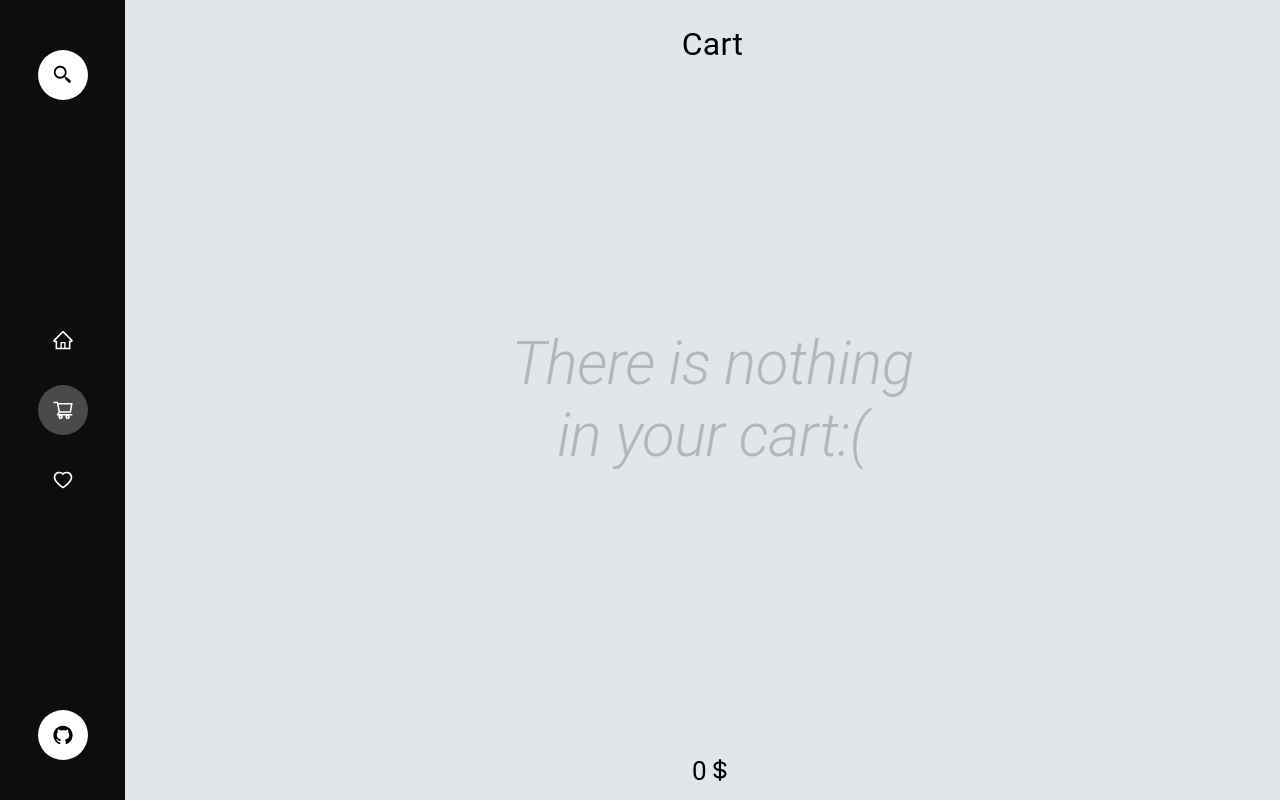
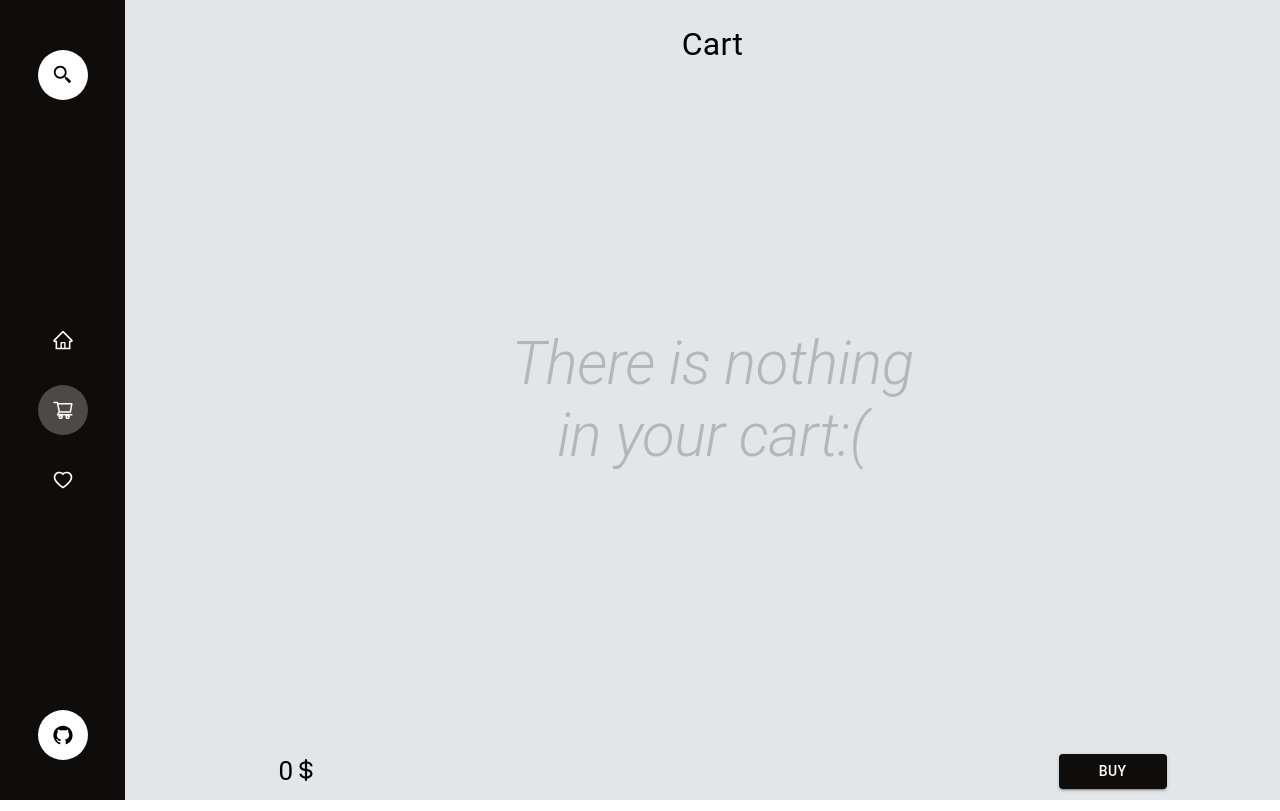
Before and after one commit to PohribniakRoman/Meal-App, a React (Vite) app: page /cart in a window 1280 px wide. Built offline with nearby package versions, Linux system fonts and the light colour scheme.

Commit message:
add price btn

```diff
--- a/src/components/Dish/Ingredient.tsx
+++ b/src/components/Dish/Ingredient.tsx
@@ -56,6 +56,7 @@ export const Ingredient:React.FC<Ingredient> = ({data}) =>{
                 }
             }
         }}
+
         onTouchEnd={()=>{setHelperState({isVisivle:false,x:0,y:0})}}
         onMouseOut={(event)=>{
             const element = event.target as HTMLDivElement;
--- a/src/components/SideCart.tsx
+++ b/src/components/SideCart.tsx
@@ -1,4 +1,4 @@
-import { useSelector } from "react-redux"
+import { useDispatch, useSelector } from "react-redux"
 import { State } from "../services/reducers/combinedReducer"
 import { Button, Typography } from "@mui/material"
 import { BiDollar } from "react-icons/bi"
@@ -10,6 +10,7 @@ import { CartPlaceholder } from "./CartPlaceholder"
 export const SideCart:React.FC = () =>{
     const cart = useSelector((state:State)=>state.cart)
     const container = useRef<null|HTMLDivElement>(null);
+    const dispatch = useDispatch();
     const resize = (event:MouseEvent | "resize") =>{
             const size = window.innerWidth - (event !== "resize"?event.x:0);
             const dishContainer:HTMLDivElement|null = document.querySelector("#page-container");
@@ -55,7 +56,7 @@ export const SideCart:React.FC = () =>{
             </div>
             <div className="side-cart__controls">
                 <Typography className="side-cart__price"><Counter value={cart.price}/><BiDollar/></Typography>
-                <Button variant="contained" className="side-cart__buy">Buy</Button>
+                <Button variant="contained" onClick={()=>{dispatch({type:"SELL_ITEMS"})}} className="side-cart__buy">Buy</Button>
             </div>
         </div>
     </section>
--- a/src/pages/Cart.tsx
+++ b/src/pages/Cart.tsx
@@ -1,7 +1,7 @@
-import { Typography } from "@mui/material";
+import { Button, Typography } from "@mui/material";
 import { Navbar } from "../components/Navbar"
 import { Dish } from "../components/Dish/Dish"
-import { useSelector } from "react-redux";
+import { useDispatch, useSelector } from "react-redux";
 import { State } from "../services/reducers/combinedReducer";
 import { BiDollar } from "react-icons/bi";
 import { Counter } from "../components/Counter";
@@ -10,6 +10,7 @@ import { CartPlaceholder } from "../components/CartPlaceholder";
 
 export const Cart:React.FC = () =>{
     const cart = useSelector((state:State)=>state.cart)
+    const dispatch = useDispatch();
 
     return <section className="page">
         <Navbar/>
@@ -20,7 +21,10 @@ export const Cart:React.FC = () =>{
                     return <Dish key={product.idMeal} product={product}/>
                 })}
             </div>
-            <Typography className="side-cart__price" sx={{textAlign:"center"}}> <Counter value={cart.price}/><BiDollar/></Typography>
+            <div className="side-cart__controls">
+                <Typography className="side-cart__price"><Counter value={cart.price}/><BiDollar/></Typography>
+                <Button variant="contained" onClick={()=>{dispatch({type:"SELL_ITEMS"})}} className="side-cart__buy">Buy</Button>
+            </div>
         </div>
     </section>
 }
--- a/src/pages/DishPage.tsx
+++ b/src/pages/DishPage.tsx
@@ -30,7 +30,6 @@ export const DishPage:React.FC = () => {
             (async ()=>{
                 const result = await meal.getMealById(params);
                 if(result.strMeal){
-                    console.log(result);
                     const newState = (await unsplash.generatePhoto(result.strMeal,8)).map((element:any) => element.urls.small);
                     const ingredientCollector = [] as DishIngredients[];
                     for(const key in result){
@@ -41,7 +40,6 @@ export const DishPage:React.FC = () => {
                             }
                         }
                     }
-                    console.log(ingredientCollector);
                     updateIngridients(ingredientCollector);
                     loadDish(result);
                     if(!newState.length){
--- a/src/services/reducers/cartReducer.ts
+++ b/src/services/reducers/cartReducer.ts
@@ -21,7 +21,7 @@ export type CartItem = {
 };
 
 export type CartAction = {
-    type: "ADD_ITEM" | "REMOVE_ITEM",
+    type: "ADD_ITEM" | "REMOVE_ITEM" | "SELL_ITEMS",
     payload: any,
 }
 
@@ -45,6 +45,9 @@ export const cartReducer = (state = defaultState, action: CartAction) => {
             const newState: Cart = { price: state.price - action.payload.price, products: state.products.filter((product: CartItem) => product.idMeal !== action.payload.product.idMeal) }
             return updateStorage(newState)
         }
+        case "SELL_ITEMS":{
+            return updateStorage({ price: 0, products: [] });
+        }
         default:{
             return defaultState;
         }
```
